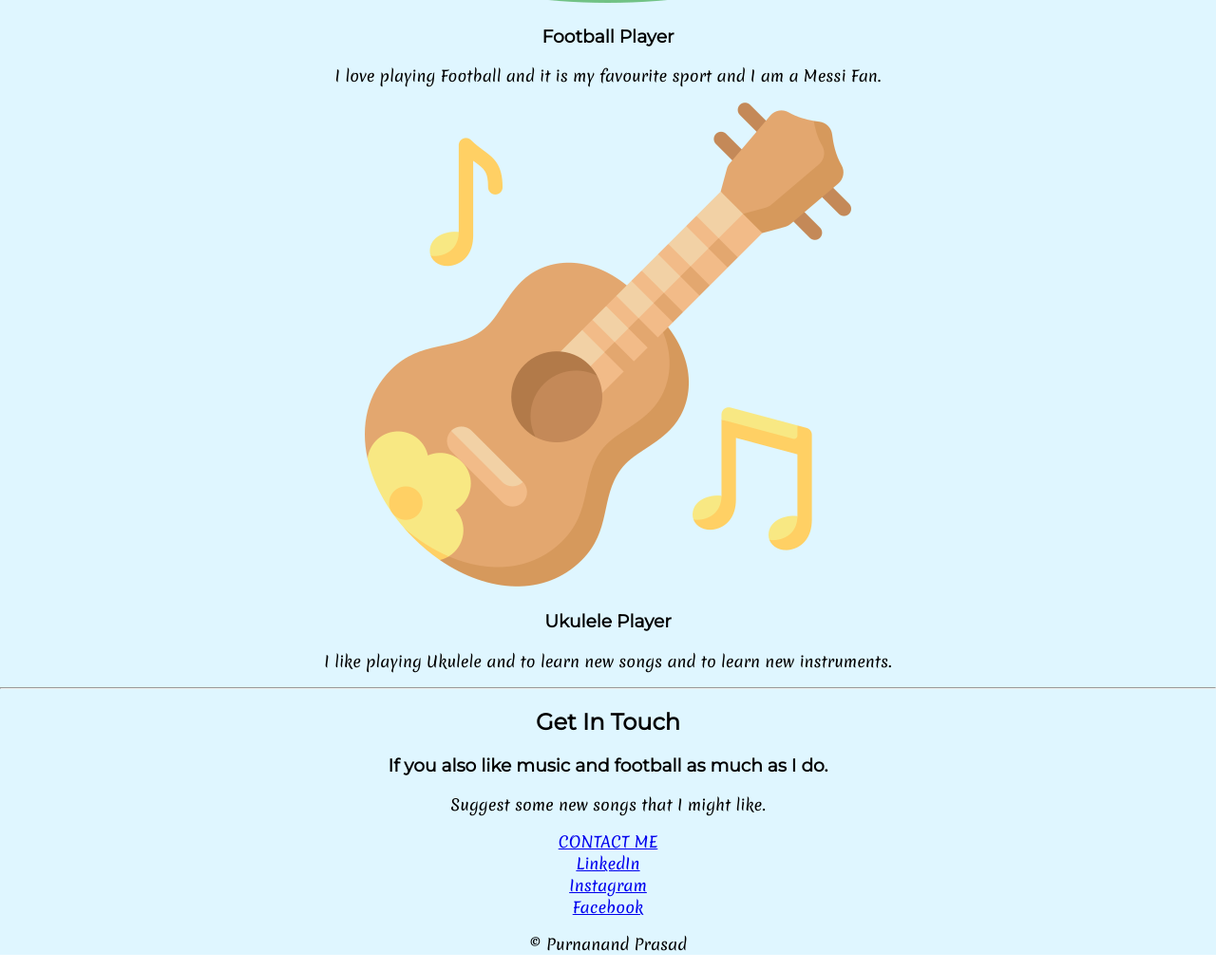
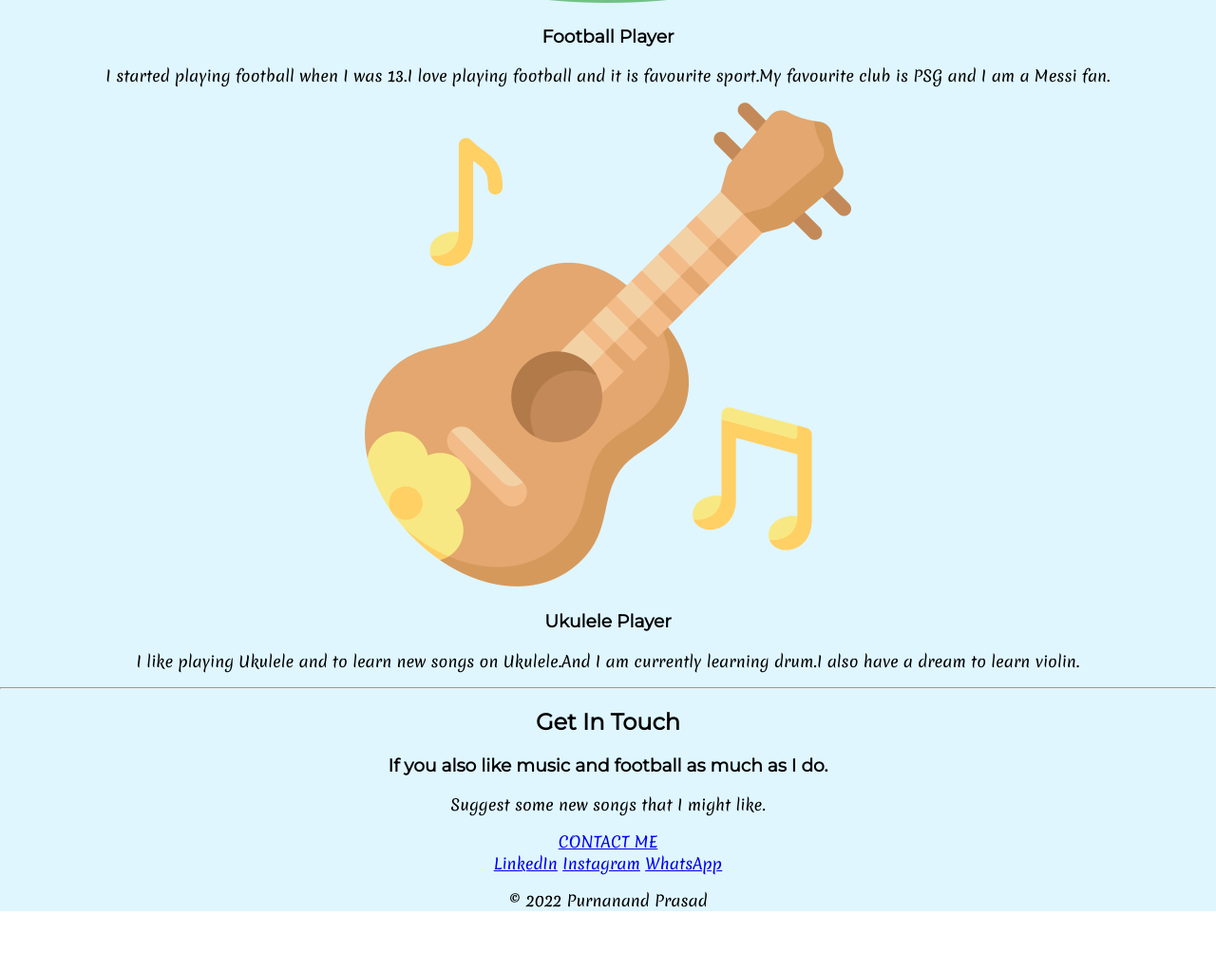
Before and after one commit to purnanandpd/My-Website, a plain HTML site: page index.html in a window 1280 px wide. Shown: the part 1726-2748 px from the top of the page at 95% size. After the commit the page ends 2702 px from the top, so only its background shows below. Drawn offline with Linux system fonts and the light colour scheme.

Commit message:
third initials

```diff
--- a/index.html
+++ b/index.html
@@ -21,37 +21,37 @@
       <div class="profile">
         <img src="Purnanand-modified.png" alt="Purnanand">
         <h2>Hello.</h2>
-        <p>I am a student at Silicon Institute of Technology Bhubaneswar.</p>
+        <p class="intro">I am a student at Silicon Institute of Technology Bhubaneswar.</p>
       </div>
       <hr>
       <div class="skills">
         <h2>My Skills.</h2>
         <div class="skill-row">
-          <img class="" src="images/football.png" alt="Football image">
+          <img class="football-img" src="images/football.png" alt="Football image">
           <h3>Football Player</h3>
-          <p>I love playing Football and it is my favourite sport and I am a Messi Fan.</p>
+          <p class="football-description">I started playing football when I was 13.I love playing football and it is favourite sport.My favourite club is PSG and I am a Messi fan.</p>
         </div>
         <div class="skill-row">
-          <img class="" src="images/ukulele.png" alt="Ukulele Image">
+          <img class="uk-img" src="images/ukulele.png" alt="Ukulele Image">
           <h3>Ukulele Player</h3>
-          <p>I like playing Ukulele and to learn new songs and to learn new instruments.</p>
+          <p class="uk-description">I like playing Ukulele and to learn new songs on Ukulele.And I am currently learning drum.I also have a dream to learn violin.</p>
         </div>
       </div>
       <hr>
       <div class="contact-me">
         <h2>Get In Touch</h2>
         <h3>If you also like music and football as much as I do.</h3>
-        <p>Suggest some new songs that I might like.</p>
+        <p class="contact-msg">Suggest some new songs that I might like.</p>
         <a class="btn" href="mailto:prasdpurnanand@email.com">CONTACT ME</a>
       </div>
     </div>
 
 
     <div class="bottom-container">
-      <a class="footer-link" href="https://www.linkedin.com/in/purnanand-prasad-00bb59239/">LinkedIn</a><br>
-      <a class="footer-link" href="https://www.instagram.com/purnanandpd/">Instagram</a><br>
-      <a class="footer-link" href="https://www.facebook.com/purnanand.prasad.5/">Facebook</a>
-      <p>© Purnanand Prasad</p>
+      <a class="footer-link" href="https://www.linkedin.com/in/purnanand-prasad-00bb59239/">LinkedIn</a>
+      <a class="footer-link" href="https://www.instagram.com/purnanandpd/">Instagram</a>
+      <a class="footer-link" href="https://wa.me/7564835519?text=">WhatsApp</a>
+      <p class="copyright">© 2022 Purnanand Prasad</p>
     </div>
 
   </body>
```
